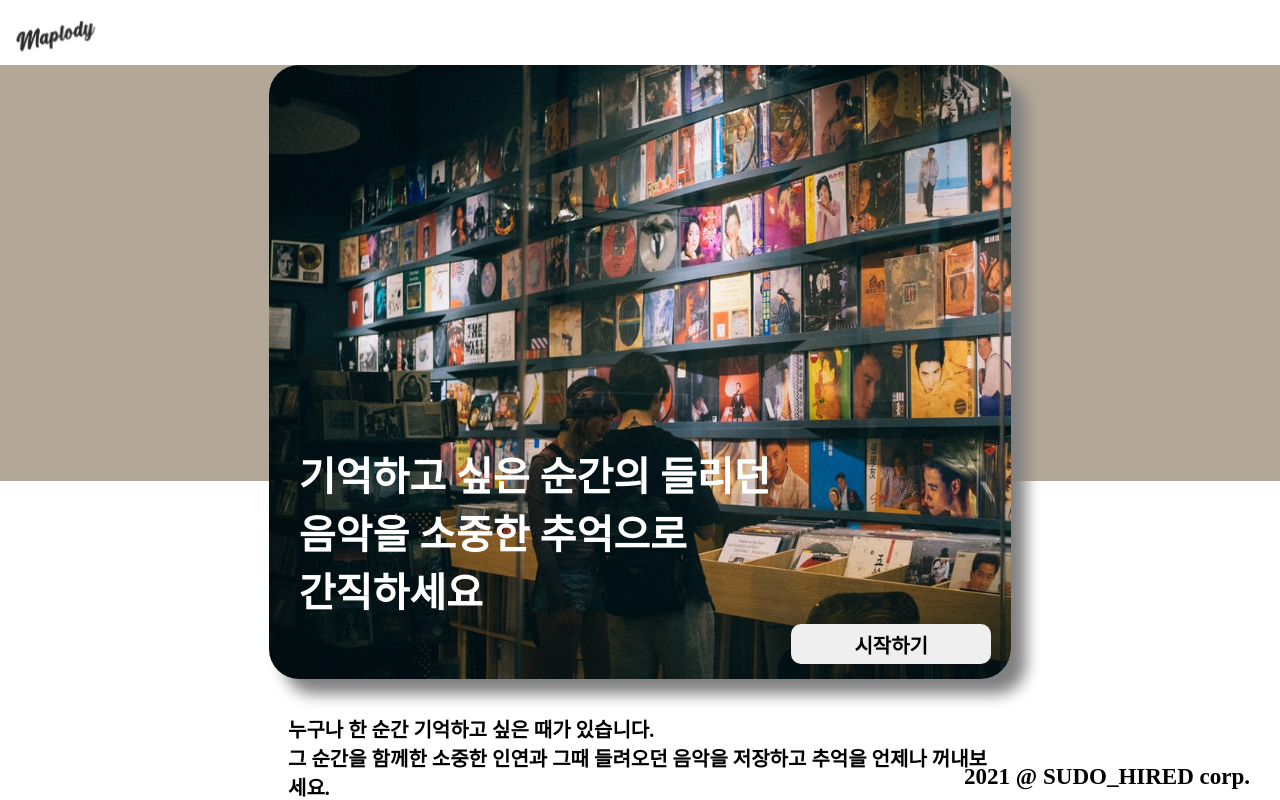
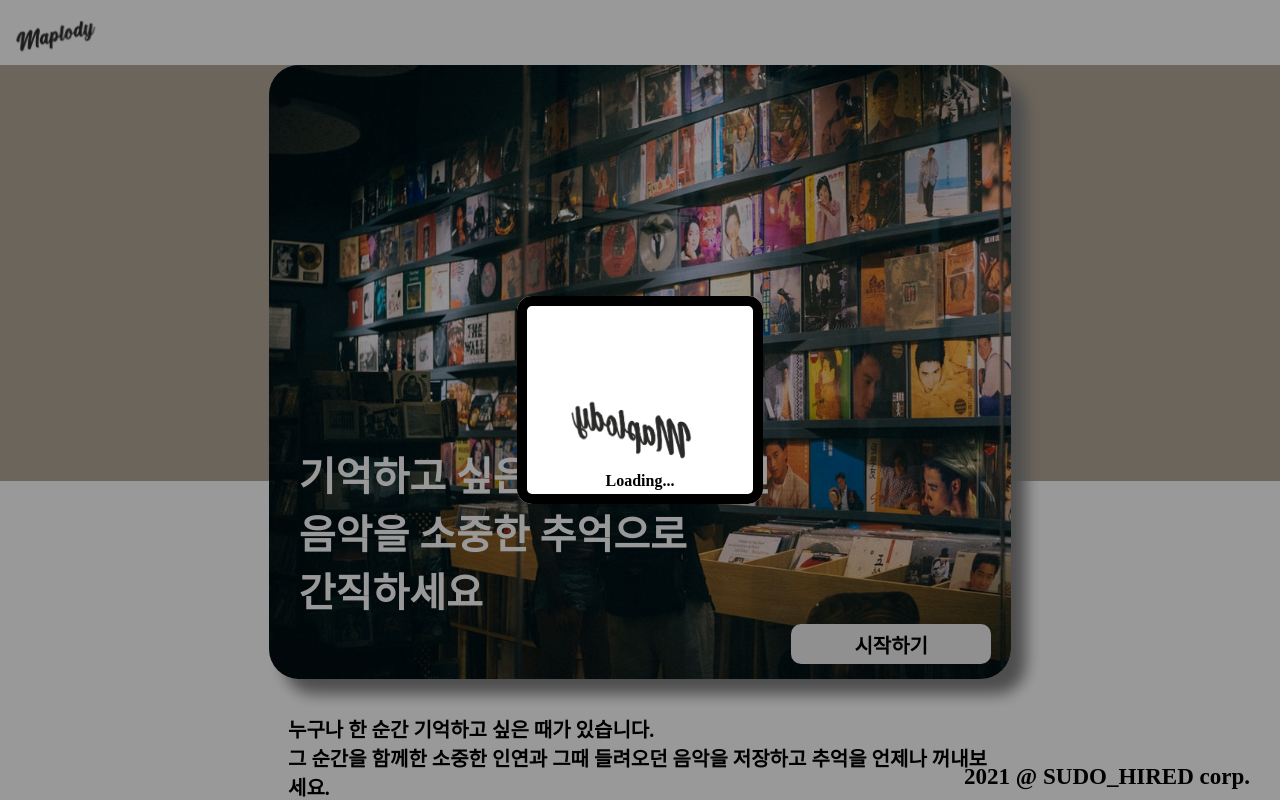
Before and after one commit to codestates/Maplody, a React (Create React App) app in the folder client/: page / in a window 1280 px wide. Shown: the top 800 px of the page. Built offline with nearby package versions, Linux system fonts and the light colour scheme; a web font is replaced by a local one.

Commit message:
FIX: Loading size and backdrop

```diff
--- a/client/src/pages/Landing.js
+++ b/client/src/pages/Landing.js
@@ -105,6 +105,7 @@ const Landing = ({ accessToken, setAccessToken, setIsLogin, setUserInfo }) => {
 
   return (
     <>
+      <Loading />
       {isLoading ? (
         <Loading />
       ) : (
--- a/client/src/pages/Loading.js
+++ b/client/src/pages/Loading.js
@@ -13,7 +13,20 @@ const LoadingLogoContainer = styled.div`
   justify-content: center;
   align-items: center;
   flex-direction: column;
-  min-height: 100vh;
+  background-color: white;
+  border-radius: 15px;
+`;
+
+const LoadingBackdrop = styled.div`
+  position: fixed;
+  z-index: 999;
+  top: 0;
+  left: 0;
+  bottom: 0;
+  right: 0;
+  background-color: rgba(0, 0, 0, 0.4);
+  display: grid;
+  place-items: center;
 `;
 
 const animation = keyframes`
@@ -25,23 +38,30 @@ const animation = keyframes`
 const LogoBorder = styled.div`
   border: 10px solid;
   border-radius: 15px;
-  box-shadow: 15px 15px 15px 15px gray;
 `;
 
 const Logo = styled.img`
-  height: 60vh;
+  height: 23vh;
   transition: all ease 1s;
   animation: ${animation} 4s linear infinite;
+`;
+
+const LoadingText = styled.div`
+  position: absolute;
+  top: 59vh;
 `;
 
 const Loading = () => {
   return (
     <LoadingPageContainer>
-      <LoadingLogoContainer>
-        <LogoBorder>
-          <Logo src={require('../img/Maplody_Logo.png').default} />
-        </LogoBorder>
-      </LoadingLogoContainer>
+      <LoadingBackdrop>
+        <LoadingLogoContainer>
+          <LogoBorder>
+            <Logo src={require('../img/Maplody_Logo.png').default} />
+          </LogoBorder>
+          <LoadingText>Loading...</LoadingText>
+        </LoadingLogoContainer>
+      </LoadingBackdrop>
     </LoadingPageContainer>
   );
 };
```
